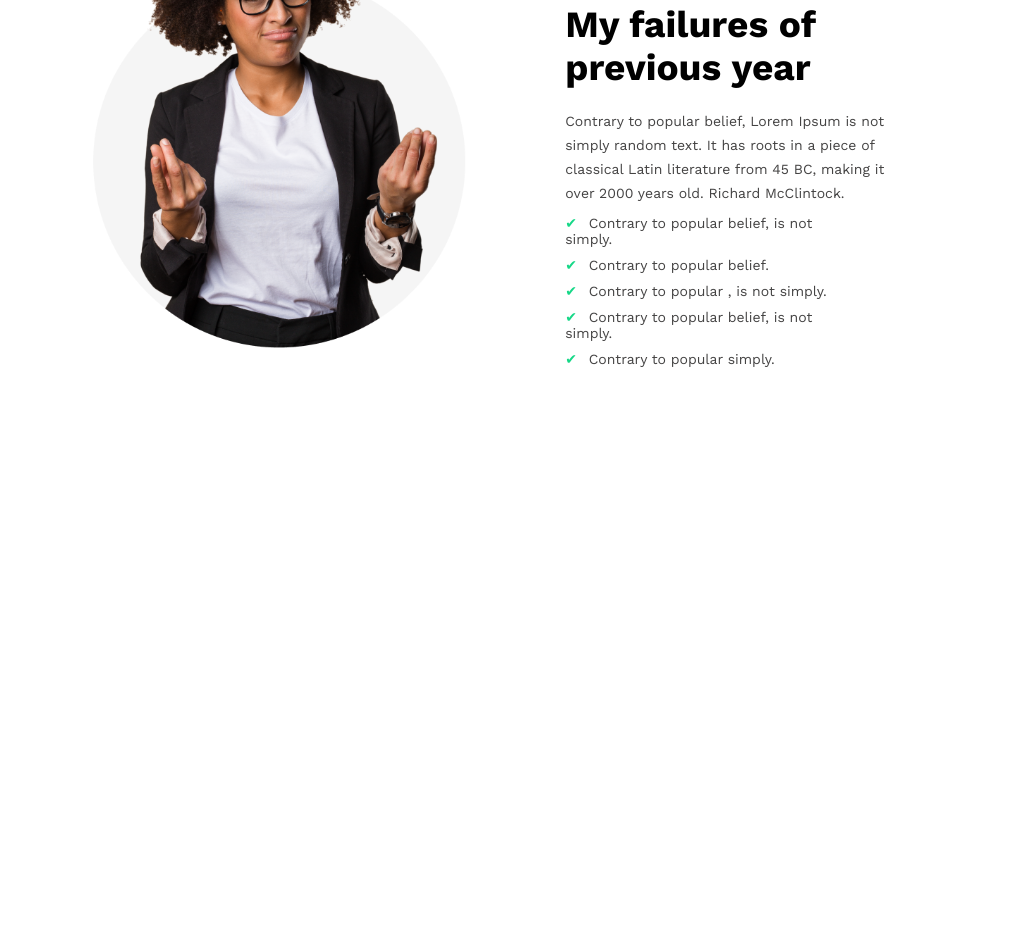
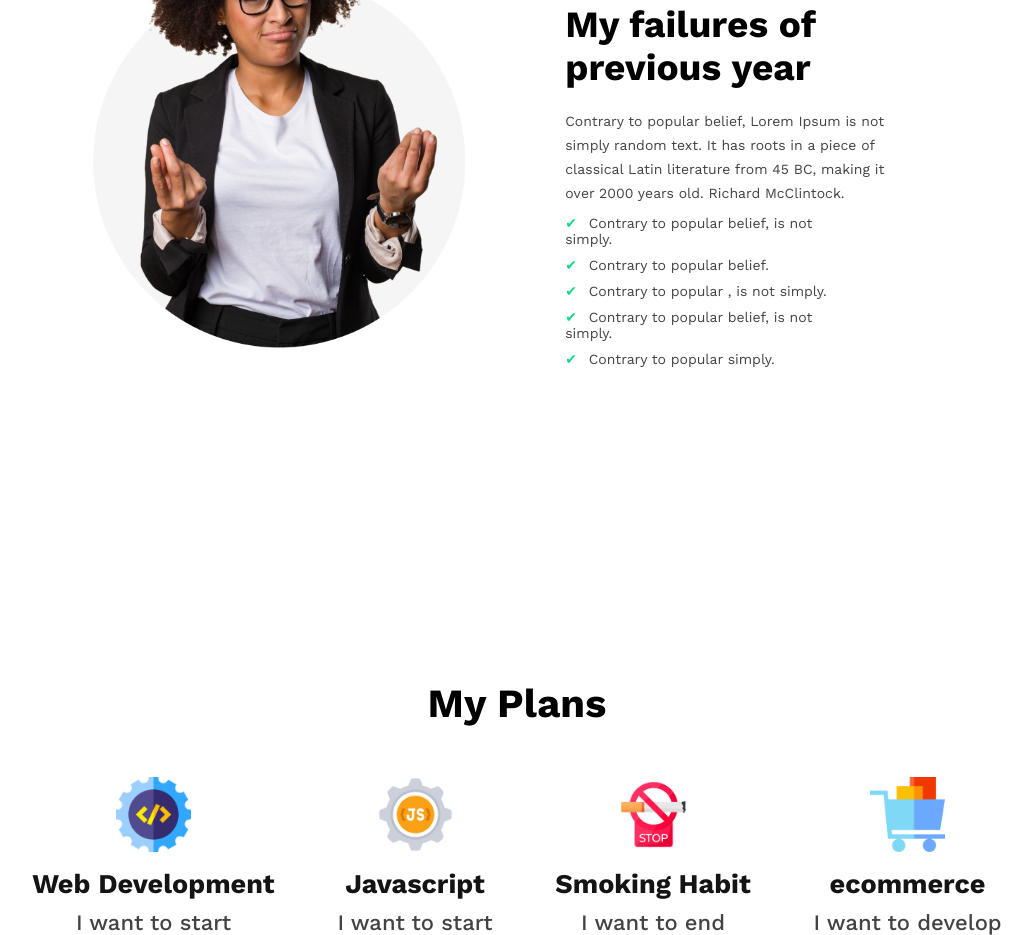
Before and after one commit to shafiqulislamsagor/1st-mailston-practic-28-10-2023, a plain HTML site: page index.html in a window 1280 px wide. Shown: the part 930-1865 px from the top of the page, without its empty margins (123-1155 px from the left). Before the commit the page ends 1610 px from the top, so only its background shows below. Drawn offline with nearby package versions, Linux system fonts and the light colour scheme.

Commit message:
plans parts complete

```diff
--- a/index.html
+++ b/index.html
@@ -5,7 +5,7 @@
     <meta name="viewport" content="width=device-width, initial-scale=1.0">
     <title>Practic</title>
     <link rel="icon" type="image/x-icon" href="image/insta.png">
-    <link href="https://fonts.googleapis.com/css2?family=Work+Sans:wght@400;600;700;800&display=swap" rel="stylesheet">
+    <link href="https://fonts.googleapis.com/css2?family=Work+Sans:wght@400;500;600;700;800&display=swap" rel="stylesheet">
     <link rel="stylesheet" href="style.css">
 </head>
 <body>
@@ -31,6 +31,39 @@
                 <p class="failures-list"><span>✔</span> Contrary to popular simply.</p>
             </div>
         </div>
+        <div class="plan-parts">
+            <h2 class="plans-title">My Plans</h2>
+            <div class="plan-items">
+                <div class="logo-items">
+                    <div class="img-parts">
+                        <img src="image/web.png" alt="" id="img">
+                    </div>
+                    <h2 class="plan-intro">Web Development</h2>
+                    <p class="plan-description">I want to start</p>
+                </div>
+                <div class="logo-items">
+                    <div class="img-parts">
+                        <img src="image/js.png" alt="" id="img">
+                    </div>
+                    <h2 class="plan-intro">Javascript</h2>
+                    <p class="plan-description">I want to start</p>
+                </div>
+                <div class="logo-items">
+                    <div class="img-parts">
+                        <img src="image/smoke.png" alt="" id="img">
+                    </div>
+                    <h2 class="plan-intro">Smoking Habit</h2>
+                    <p class="plan-description">I want to end</p>
+                </div>
+                <div class="logo-items">
+                    <div class="img-parts">
+                        <img src="image/ecom.png" alt="" id="img">
+                    </div>
+                    <h2 class="plan-intro">ecommerce</h2>
+                    <p class="plan-description">I want to develop</p>
+                </div>
+            </div>
+        </div>
     </main>
 </body>
 </html>
--- a/style.css
+++ b/style.css
@@ -73,3 +73,34 @@ span{
     color: #444343;
     margin: 10px 4px 0 0;
 }
+.plan-parts{
+    margin: 0 134px;
+    text-align: center;
+
+}
+.plan-items{
+    display: flex;
+    gap: 20px;
+    justify-content: space-around;
+}
+.plans-title{
+    margin-bottom: 50px;
+    font-size: 40px;
+    font-weight: 700;
+}
+#img{
+    height: 75px;
+    width: 75px;
+}
+.plan-intro{
+    font-size: 27px;
+    font-weight: 700;
+    color: #151414;
+    margin-top: 12px;
+}
+.plan-description{
+    font-size: 22px;
+    font-weight: 500;
+    color: #444343;
+    margin-top: 10px;
+}
```
